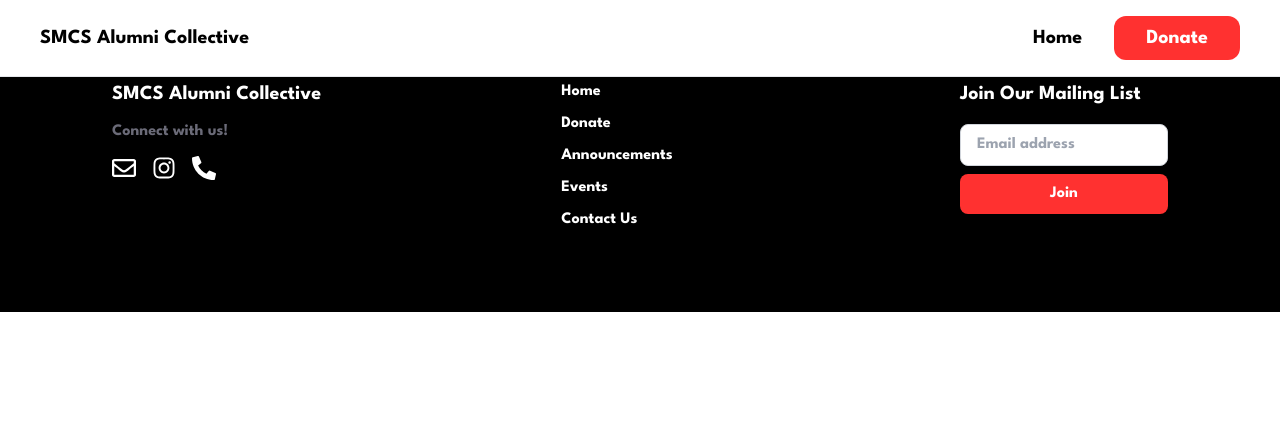
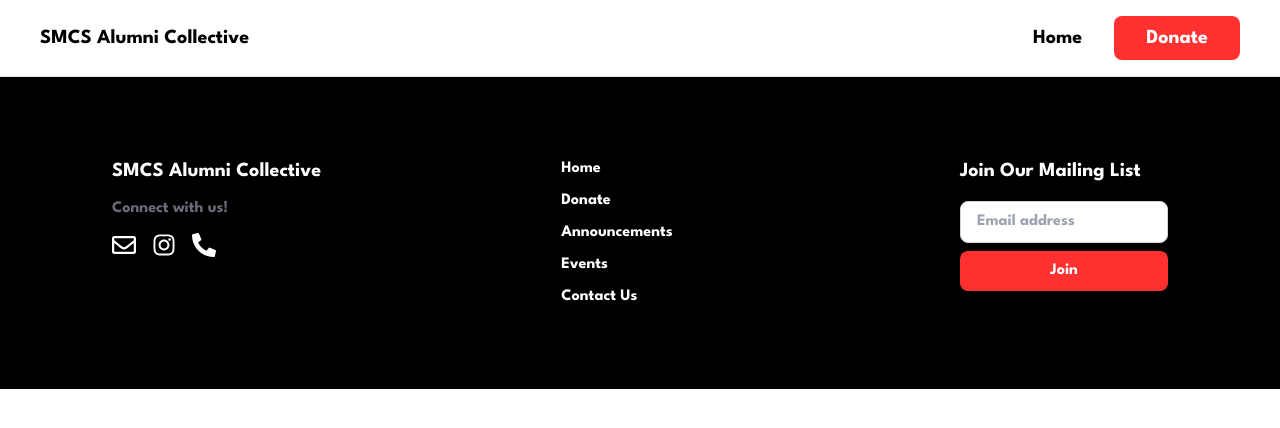
Before and after one commit to byung806/smcs-alumni, a Next.js app: page /donate in a window 1280 px wide. Shown: the top 428 px of the page. Built offline with nearby package versions, Linux system fonts and the light colour scheme.

Commit message:
Update header

```diff
--- a/src/app/layout.tsx
+++ b/src/app/layout.tsx
@@ -11,8 +11,8 @@ const leagueSpartan = League_Spartan({
 });
 
 export const metadata: Metadata = {
-  title: "Create Next App",
-  description: "Generated by create next app",
+  title: "SMCS Alumni Collective",
+//   description: "Generated by create next app",
 };
 
 export default function RootLayout({
--- a/src/app/page.tsx
+++ b/src/app/page.tsx
@@ -1,3 +1,4 @@
+import HeroSection from "@/components/HeroSection";
 import Image from "next/image";
 
 export default function Home() {
--- a/src/components/Header.tsx
+++ b/src/components/Header.tsx
@@ -5,7 +5,7 @@ import Link from 'next/link';
 
 export default function Header() {
     return (
-        <header className="fixed top-0 z-10 flex w-full items-center justify-between bg-white font-bold border-b border-gray-200 px-10 py-4">
+        <header className="sticky top-0 z-10 flex w-full items-center justify-between bg-white font-bold border-b border-gray-200 px-10 py-4">
             <div className='flex justify-center items-center'>
                 {/* <Image
                     src="/logo.png"
@@ -23,13 +23,13 @@ export default function Header() {
             <div className='flex justify-center items-center space-x-4'>
                 <Link
                     href="/"
-                    className="rounded-full p-2 px-4 text-xl transition duration-300 hover:text-[#444444]"
+                    className="rounded-lg p-2 px-4 text-xl transition duration-300 hover:text-[#444444]"
                 >
                     Home
                 </Link>
                 <Link
                     href="/donate"
-                    className="rounded-xl text-white bg-[#ff3130] p-2 px-8 text-xl transition duration-300 hover:scale-105"
+                    className="rounded-lg text-white bg-[#ff3131] p-2 px-8 text-xl transition duration-300 hover:scale-105"
                 >
                     Donate
                 </Link>
```
